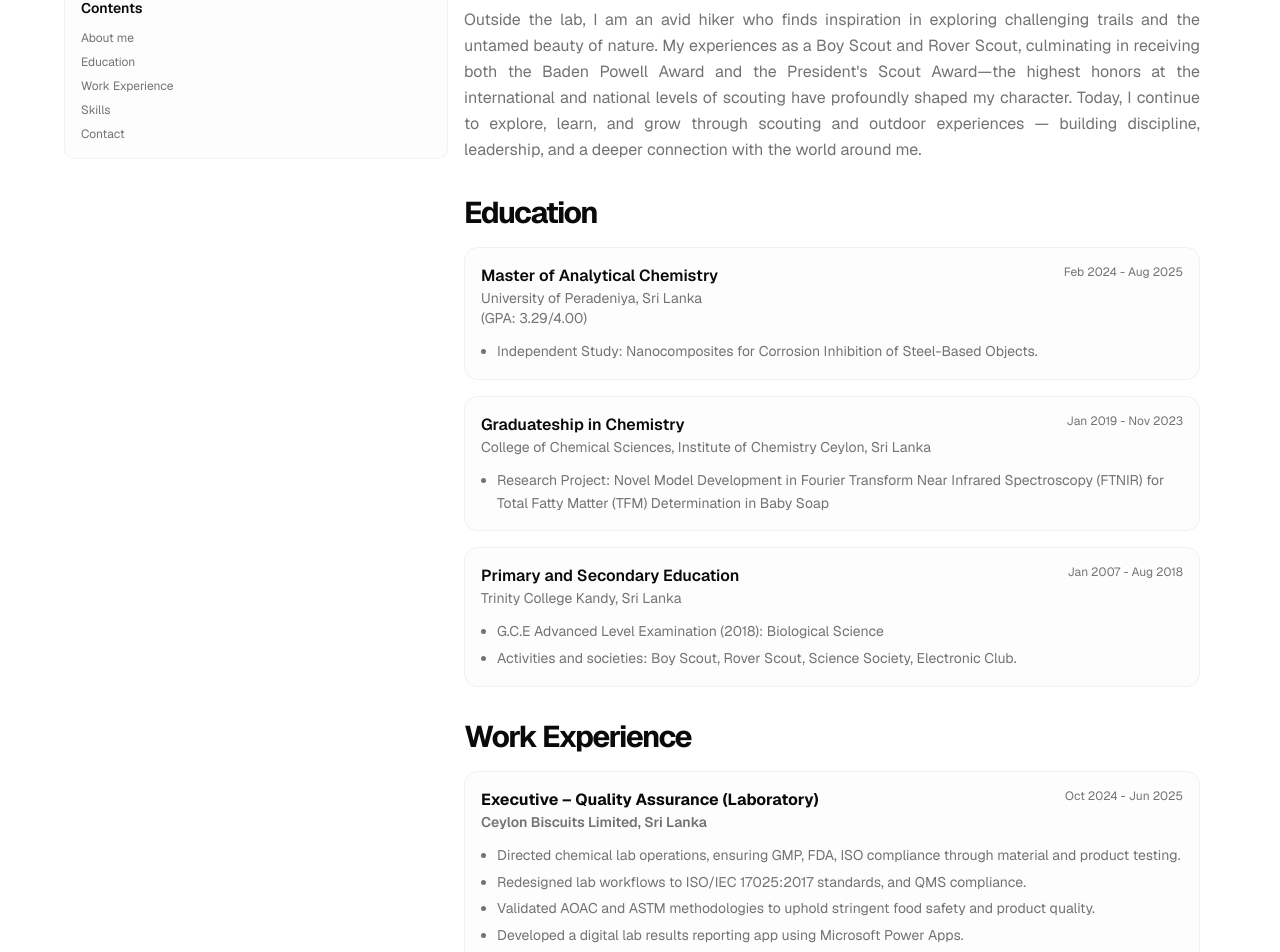
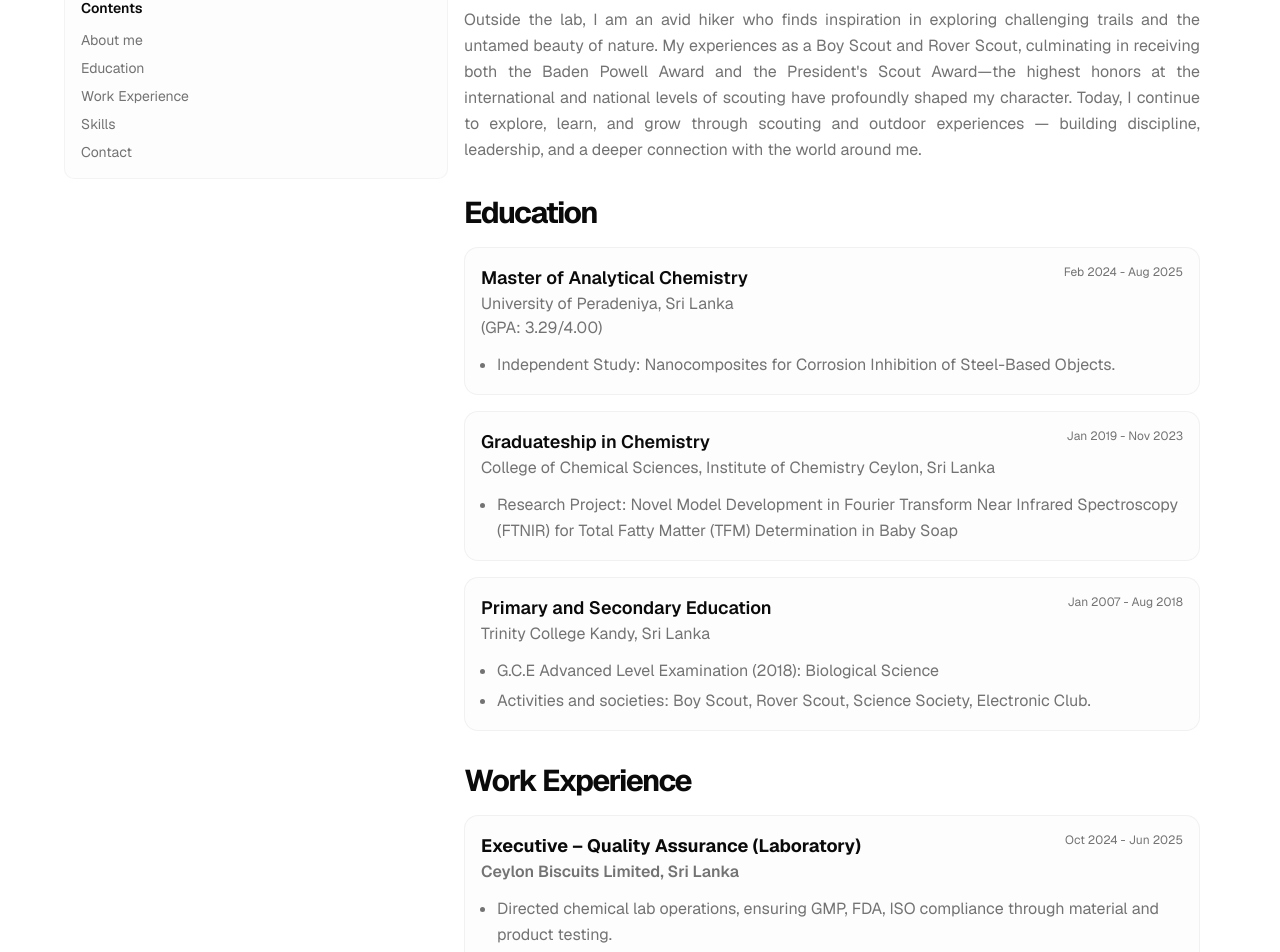
Before and after one commit to Nidula03/portfolio-chamuditha, a Next.js app: page / in a window 1280 px wide. Shown: the part 391-1343 px from the top of the page. Built offline with nearby package versions, Linux system fonts and the light colour scheme.

Commit message:
feat: Updated the Education & Work section

```diff
--- a/src/app/page.tsx
+++ b/src/app/page.tsx
@@ -51,11 +51,11 @@ export default function Page() {
                 <div className="bg-muted/20 rounded-lg p-4 border border-border/40 w-96">
                   <h3 className="text-sm font-semibold mb-3">Contents</h3>
                   <div className="flex flex-col gap-2">
-                    <a href="#About" className="text-muted-foreground hover:text-foreground transition-colors text-xs">About me</a>
-                    <a href="#Education" className="text-muted-foreground hover:text-foreground transition-colors text-xs">Education</a>
-                    <a href="#Work Experience" className="text-muted-foreground hover:text-foreground transition-colors text-xs">Work Experience</a>
-                    <a href="#Skills" className="text-muted-foreground hover:text-foreground transition-colors text-xs">Skills</a>
-                    <a href="#Contact" className="text-muted-foreground hover:text-foreground transition-colors text-xs">Contact</a>
+                    <a href="#About" className="text-muted-foreground hover:text-foreground transition-colors text-sm">About me</a>
+                    <a href="#Education" className="text-muted-foreground hover:text-foreground transition-colors text-sm">Education</a>
+                    <a href="#Work Experience" className="text-muted-foreground hover:text-foreground transition-colors text-sm">Work Experience</a>
+                    <a href="#Skills" className="text-muted-foreground hover:text-foreground transition-colors text-sm">Skills</a>
+                    <a href="#Contact" className="text-muted-foreground hover:text-foreground transition-colors text-sm">Contact</a>
                   </div>
                 </div>
               </BlurFade>
@@ -115,8 +115,8 @@ export default function Page() {
                               </div>
                             ) : null}
                             <div>
-                              <h3 className="text-base font-semibold text-foreground">{item.school}</h3>
-                              <p className="text-sm text-muted-foreground whitespace-pre-wrap">{item.degree}</p>
+                              <h3 className="text-lg font-semibold text-foreground">{item.school}</h3>
+                              <p className="text-base text-muted-foreground whitespace-pre-wrap">{item.degree}</p>
                             </div>
                           </div>
                           <p className="text-xs text-muted-foreground sm:mt-0 mt-1">
@@ -126,13 +126,13 @@ export default function Page() {
 
                         {item.description &&
                           (Array.isArray(item.description) ? (
-                            <ul className="mt-3 text-sm text-muted-foreground leading-relaxed list-disc space-y-1 pl-4 [&_li]:pl-0">
+                            <ul className="mt-3 text-base text-muted-foreground leading-relaxed list-disc space-y-1 pl-4 [&_li]:pl-0">
                               {item.description.map((desc, i) => (
                                 <li key={i} className="pl-2">{desc.replace(/^•\s*/, "")}</li>
                               ))}
                             </ul>
                           ) : (
-                            <p className="mt-3 text-sm text-muted-foreground leading-relaxed">
+                            <p className="mt-3 text-base text-muted-foreground leading-relaxed">
                               {item.description}
                             </p>
                           ))}
@@ -177,8 +177,8 @@ export default function Page() {
                                 </div>
                               ) : null}
                               <div>
-                                <h3 className="text-base font-bold text-foreground">{item.company}</h3>
-                                <p className="text-sm font-semibold text-muted-foreground">{item.title}</p>
+                                <h3 className="text-lg font-bold text-foreground">{item.company}</h3>
+                                <p className="text-base font-semibold text-muted-foreground">{item.title}</p>
                                 {item.badge ? (
                                   <p className="mt-1 text-xs text-muted-foreground">
                                     {item.badge}
@@ -193,13 +193,13 @@ export default function Page() {
 
                           {item.description &&
                             (Array.isArray(item.description) ? (
-                              <ul className="mt-3 text-sm text-muted-foreground leading-relaxed list-disc space-y-1 pl-4 [&_li]:pl-0">
+                              <ul className="mt-3 text-base text-muted-foreground leading-relaxed list-disc space-y-1 pl-4 [&_li]:pl-0">
                                 {item.description.map((desc, i) => (
                                   <li key={i} className="pl-2">{desc.replace(/^•\s*/, "")}</li>
                                 ))}
                               </ul>
                             ) : (
-                              <p className="mt-3 text-sm text-muted-foreground leading-relaxed">
+                              <p className="mt-3 text-base text-muted-foreground leading-relaxed">
                                 {item.description}
                               </p>
                             ))}
```
